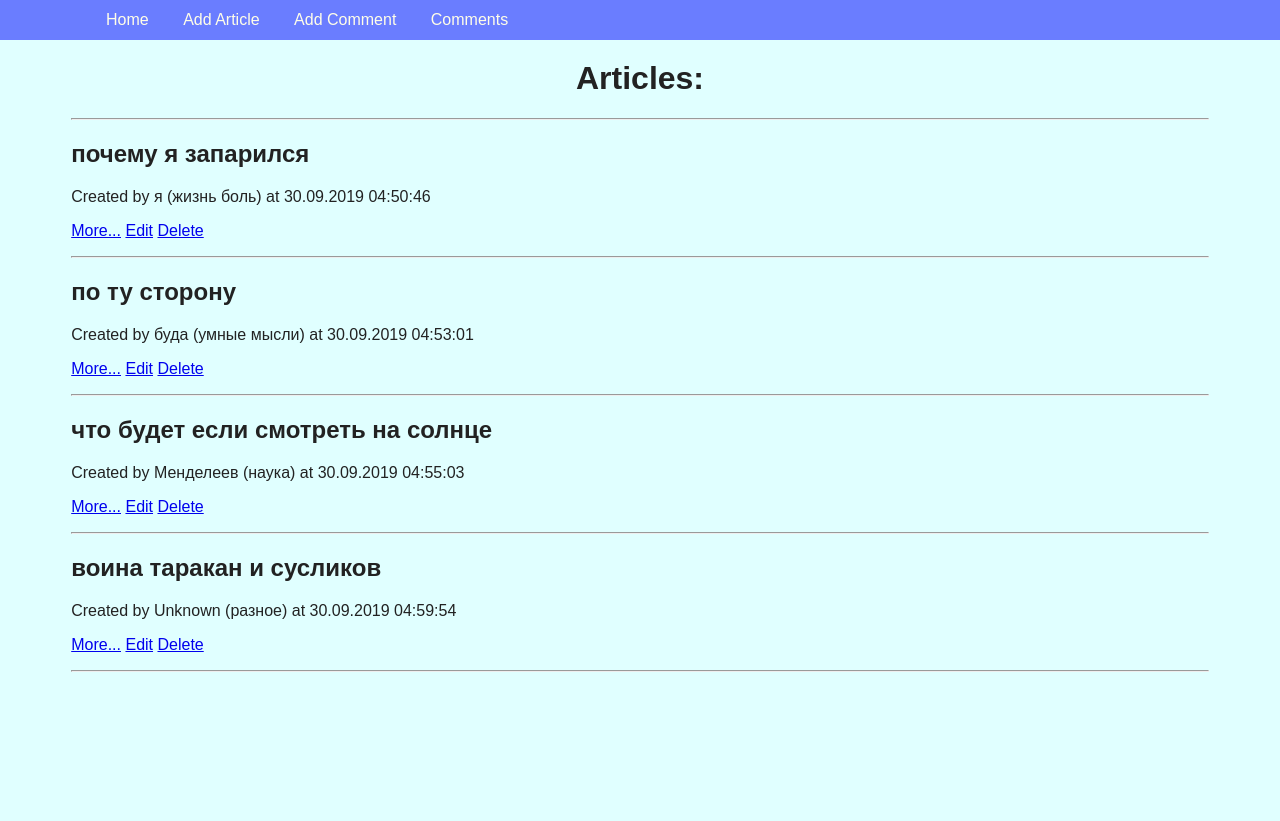
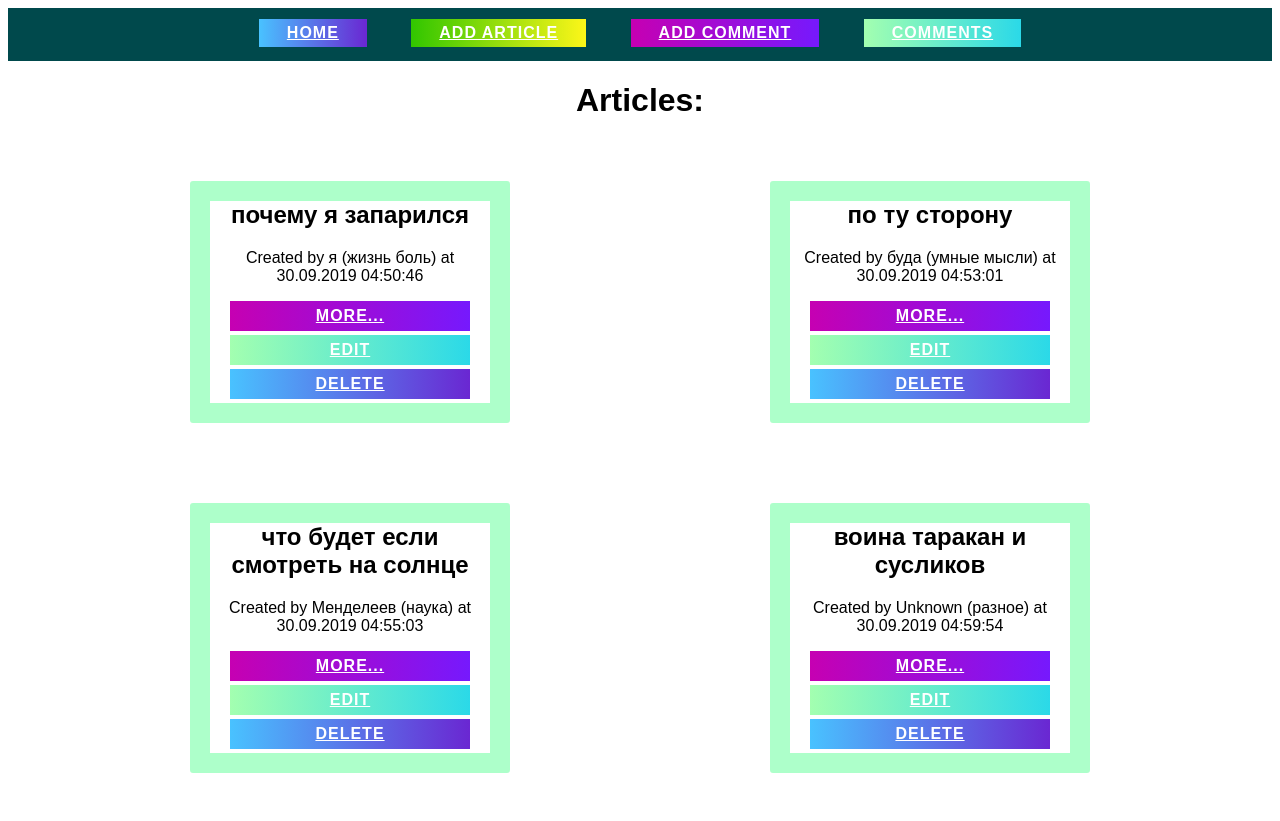
Before and after one commit to keny-stark/blog-2, a Django app: page / in a window 1280 px wide. Before the commit the page ends 672 px from the top, so only its background shows below. Run offline with Django 3.2, Linux system fonts and the light colour scheme; data comes from the database, SQL or seed files in the repository; both versions use the stored data as it was after the commit.

Commit message:
добавил htnlки исправил ошибки во вбюшки

```diff
--- a/source/main/urls.py
+++ b/source/main/urls.py
@@ -26,5 +26,6 @@ urlpatterns = [
     path('article/<int:pk>/delete/', ArticleDeleteView.as_view(), name='article_delete'),
     path('comment/add/', CommentCreateView.as_view(), name='comment_add'),
     path('comments/', CommentsView.as_view(), name='comment_view'),
-    path('comment/update', CommentUpdateView.as_view(), name='update_comment')
+    path('comment/update/<int:pk>/', CommentUpdateView.as_view(), name='update_comment'),
+    path('comment/delete/<int:pk>/', CommentDeleteView.as_view(), name='delete_comment')
 ]
--- a/source/webapp/forms.py
+++ b/source/webapp/forms.py
@@ -1,7 +1,7 @@
 from django import forms
 from django.forms import widgets
 
-from webapp.models import Category, Article
+from webapp.models import Category, Article, Comment
 
 
 class ArticleForm(forms.Form):
@@ -15,7 +15,7 @@ class ArticleForm(forms.Form):
 
 class CommentForm(forms.Form):
     article = forms.ModelChoiceField(queryset=Article.objects.all(), required=True, label='Article',
-                                     empty_label=None)
+                                     empty_label=None,)
     author = forms.CharField(max_length=40, required=False, label='Author', initial='Аноним')
     text = forms.CharField(max_length=400, required=True, label='Text',
                            widget=widgets.Textarea)
--- a/source/webapp/static/css/style.css
+++ b/source/webapp/static/css/style.css
@@ -1,24 +1,15 @@
 body {
-    background: lightcyan;
-    color: #222222;
     font-family: Arial, sans-serif;
-    margin-top: 60px;
 }
-
-h1 {
+.for_text{
+    white-space: pre-wrap;
+    text-indent: 1.5em;
     text-align: center;
 }
-
-.container {
-    max-width: 1200px;
-    width: 90%;
-    margin: 0 auto;
-}
-
 .navbar {
     display: block;
-    background: #6a7dff;
-    position: fixed;
+    background: #00494c;
+    position: initial;
     top: 0;
     right: 0;
     left: 0;
@@ -26,7 +17,9 @@ h1 {
     box-sizing: border-box;
     padding: 7px 30px;
 }
-
+.for_margin{
+    margin-top: 10%;
+}
 .menu {
     font-size: 16px;
     line-height: 1;
@@ -35,38 +28,212 @@ h1 {
     display: inline-block;
     color: #fffee8;
 }
-
 .menu li {
     display: inline-block;
 }
-
-.menu a {
-    display: inline-block;
-    text-decoration: none;
-    color: inherit;
-    padding: 5px 15px;
+.form-error {
+    color: red;
+    font-size: 12px;
+    margin: 5px 0 0 0
+}
+.form-control {
+    padding: 5px;
+    font-size: 16px;
+    border-radius: 5px;
+    display: block;
+    width: 100%;
+    border: solid 1px lightgray;
+    box-sizing: border-box;
+    background: white;
+}
+.field-error {
+    border: solid 1px red;
+    box-shadow: red 0 0 3px;
 }
 
-.menu a:hover {
-    color: #ffc122;
-    text-decoration: underline;
+.form-required {
+    color: red;
+    font-weight: bold;
+}
+.boss_div {
+    width: 280px;
+    height: auto;
+    margin: 40px 0 40px 0;
+    justify-content: space-between;
+    border: solid 20px #00ff5a52;
+    border-radius: 3px;
+}
+.home_div{
+    display: flex;
+    width: 100%;
+    height: auto;
+    margin-left: auto;
+    margin-right: auto;
+    justify-content: space-between;
+    flex-flow: wrap
+}
+.container {
+    margin: 0 auto;
+    width: 100%;
+    max-width: 900px;
+    text-align: center;
+}
+.btn-primary {
+    text-decoration: none;
+    outline: none;
+    display: inline-block;
+    padding: 10px 30px;
+    margin: 5px 10px;
+    border-radius: 10px;
+    box-shadow:0 0 40px 40px #7b7b7b inset, 0 0 0 0 #565656;
+    font-family: 'Montserrat', sans-serif;
+    font-weight: bold;
+    letter-spacing: 2px;
+    color: white;
+    transition: .15s ease-in-out;
+    cursor: pointer;
+}
+.btn-primary:hover {
+    box-shadow: 0 0 10px 0 #5f615d inset, 0 0 10px 4px #5c5c5c;
+    color: #000000;
+}
+.action-btn {
+    text-decoration: none;
+    outline: none;
+    display: inline-block;
+    padding: 10px 30px;
+    margin: 5px 10px;
+    border-radius: 10px;
+    box-shadow: 0 0 40px 40px #5dc365 inset, 0 0 0 0 #a29b40;
+    font-family: 'Montserrat', sans-serif;
+    font-weight: bold;
+    letter-spacing: 2px;
+    color: white;
+    transition: .15s ease-in-out;
+    cursor: pointer;
+}
+.action-btn:hover {
+    box-shadow: 0 0 10px 0 #5f615d inset, 0 0 10px 4px #5c5c5c;
+    color: #000000;
+}
+.overlay {
+  position: fixed;
+  width: 100%;
+  height: 100%;
+  top: 0;
+  left: 0;
+  background-color: rgba(216, 216, 216, 0.81);
+  display: none;
+}
+.popup {
+  position: absolute;
+  width: 400px;
+  left: 50%;
+  top: 50%;
+  transform: translate(-50%, -50%);
+  padding: 40px;
+  box-sizing: border-box;
+  background-color: #848484e3;
+  color: #fff;
 }
 
-.pre {
-    white-space: pre-wrap;
+.close-popup {
+  position: absolute;
+  top: 15px;
+  right: 15px;
+  width: 23px;
+  height: 23px;
+  cursor: pointer;
+}
+.close-popup:before {
+  content: '';
+  background-color: #fff;
+  position: absolute;
+  height: 1px;
+  width: 31px;
+  top: 11px;
+  left: -4px;
+  transform: rotate(-45deg);
 }
 
-.text-center {
-    text-align: center;
+.close-popup::after {
+  content: '';
+  background-color: #fff;
+  position: absolute;
+  height: 1px;
+  width: 31px;
+  top: 11px;
+  transform: rotate(45deg);
+  left: -4px;
+}
+@media screen and (max-width: 768px) {
+  .popup {
+    width: 100%;
+    height: 100vh;
+    font-size: 15px;
+  }
+}
+.for_checkbox{
+    margin: 3px;
+    text-align: end
+}
+.boss_div h2{
+    margin-top: 0;
+}
+.boss_div p input{
+    width: 20px;
+    height: 20px;
 }
 
-.form-error {
-   color: red;
-   font-size: 12px;
-   margin: 5px 0 0 0
+.for_form{
+    max-width: 50%;
+    margin: auto;
 }
-
-.field-error {
-   border: solid 1px red;
-   box-shadow: red 0 0 3px;
+.btn {
+    display: block;
+    margin: 4px 20px;
+    padding: 6px 28px;
+	overflow: hidden;
+	font-family: 'Montserrat Alternates', sans-serif;
+    color: white;
+	letter-spacing: 1px;
+    text-transform: uppercase;
+	font-weight: 600;
+    border-width: 0;
+	transform: matrix3d(1, 0, 0, 0, 0, 1, 0, 0, 0, 0, 1, 0, 0, 0, 0, 1);
+	outline: none;
+    cursor: pointer;
 }
+.btn1 {
+	background: linear-gradient(90deg, #c600b2, #7619fd);
+}
+.btn2 {
+	background: linear-gradient(90deg, #a3ffb0, #2bd9e8);
+}
+.btn3 {
+	background: linear-gradient(90deg, #49c2ff, #6a27d2);
+}
+.btn4 {
+    background: linear-gradient(90deg, #31c600, #fdf619);
+}
+.btn:before,
+.btn:after {
+    content: "";
+	position: absolute;
+	z-index: -1;
+	width: 100%;
+    height: 100%;
+    left: -110%;
+    top: 0;
+	opacity: 0.1;
+	background: black;
+    transform: skewX(25deg);
+	transition: .5s ease;
+}
+.btn:hover:before {
+    left: -10%;
+    transition: .3s ease;
+}
+.btn:hover:after {
+    left: -20%;
+}
--- a/source/webapp/templates/article.html
+++ b/source/webapp/templates/article.html
@@ -3,8 +3,8 @@
 {% block title %}{{ article.title }}{% endblock %}
 
 {% block menu %}
-    <li><a href="{% url "article_update" article.pk %}">Edit</a></li>
-    <li><a href="{% url "article_delete" article.pk %}">Delete</a></li>
+    <li><a href="{% url "article_update" article.pk %}" class="btn btn1">Edit</a></li>
+    <li><a href="{% url "article_delete" article.pk %}" class="btn btn2">Delete</a></li>
 {% endblock %}
 
 {% block content %}
--- a/source/webapp/templates/base.html
+++ b/source/webapp/templates/base.html
@@ -13,7 +13,7 @@
 <nav class="navbar">
    <div class="container">
        <ul class="menu">
-           <li><a href="{% url 'index' %}">Home</a></li>
+           <li><a href="{% url 'index' %}" class="btn btn3">Home</a></li>
            {% block menu %}{% endblock %}
        </ul>
    </div>
--- a/source/webapp/templates/comment/create.html
+++ b/source/webapp/templates/comment/create.html
@@ -1,8 +1,9 @@
-
 {% extends 'base.html' %}
 
 {% block title %}Create Comment{% endblock %}
-
+{% block menu %}
+        <li><a href="{% url 'comment_view' %}" class="btn btn4">Comments</a></li>
+{% endblock %}
 {% block content %}
     <h1>Create Comment</h1>
     <form method="POST" action="{% url 'comment_add' %}">
--- a/source/webapp/templates/comment/update_comment.html
+++ b/source/webapp/templates/comment/update_comment.html
@@ -1,7 +1,9 @@
 {% extends 'base.html' %}
 
 {% block title %}Update Comment{% endblock %}
-
+{% block menu %}
+        <li><a href="{% url 'comment_view' %}">Comments</a></li>
+{% endblock %}
 
 {% block content %}
     <h1>Update Comment</h1>
--- a/source/webapp/templates/delete.html
+++ b/source/webapp/templates/delete.html
@@ -3,7 +3,7 @@
 {% block title %}Delete Article{% endblock %}
 
 {% block menu %}
-    <li><a href="{% url 'article_view' article.pk %}">View</a></li>
+    <li><a href="{% url 'article_view' article.pk %}" class="btn btn4">View</a></li>
 {% endblock %}
 
 {% block content %}
--- a/source/webapp/templates/index.html
+++ b/source/webapp/templates/index.html
@@ -1,23 +1,24 @@
 {% extends 'base.html' %}
 
 {% block menu %}
-    <li><a href="{% url 'article_add' %}">Add Article</a></li>
-    <li><a href="{% url 'comment_add' %}">Add Comment</a></li>
-    <li><a href="{% url 'comment_view' %}">Comments</a></li>
+    <li><a href="{% url 'article_add' %}" class="btn btn4">Add Article</a></li>
+    <li><a href="{% url 'comment_add' %}" class="btn btn1">Add Comment</a></li>
+    <li><a href="{% url 'comment_view' %}" class="btn btn2">Comments</a></li>
 {% endblock %}
 
 {% block content %}
     <h1>Articles:</h1>
-    <hr/>
+    <div class="home_div">
+
     {% for article in articles %}
+        <div class="boss_div">
         <h2>{{ article.title }}</h2>
         <p>Created by {{ article.author }} ({{ article.category|default_if_none:'Без категории' }})
             at {{ article.created_at|date:'d.m.Y H:i:s' }}</p>
-        <p>
-            <a href="{% url 'article_view' article.pk %}">More...</a>
-            <a href="{% url 'article_update' article.pk %}">Edit</a>
-            <a href="{% url "article_delete" article.pk %}">Delete</a>
-        </p>
-        <hr/>
+            <a href="{% url 'article_view' article.pk %}" class="btn btn1">More...</a>
+            <a href="{% url 'article_update' article.pk %}" class="btn btn2">Edit</a>
+            <a href="{% url "article_delete" article.pk %}" class="btn btn3">Delete</a>
+        </div>
     {% endfor %}
+    </div>
 {% endblock %}
--- a/source/webapp/templates/update.html
+++ b/source/webapp/templates/update.html
@@ -3,7 +3,7 @@
 {% block title %}Update Article{% endblock %}
 
 {% block menu %}
-    <li><a href="{% url 'article_view' article.pk %}">View</a></li>
+    <li><a href="{% url 'article_view' article.pk %}" class="btn btn3">View</a></li>
 {% endblock %}
 
 {% block content %}
--- a/source/webapp/views.py
+++ b/source/webapp/views.py
@@ -93,7 +93,6 @@ class CommentCreateView(View):
                 text=form.cleaned_data['text'],
                 article=form.cleaned_data['article']
             )
-            # это нужно исправить на ваш url.
             return redirect('article_view', pk=comment.article.pk)
         else:
             return render(request, 'comment/create.html', context={'form': form})
@@ -111,30 +110,32 @@ class CommentsView(TemplateView):
 class CommentUpdateView(View):
     def get(self, request, *args, **kwargs):
         comment = get_object_or_404(Comment, pk=kwargs.get('pk'))
-        form = ArticleForm(data={
+        form = CommentForm(data={
             'author': comment.author,
             'text': comment.text,
+            'article': comment.article
         })
         return render(request, 'comment/update_comment.html', context={'form': form, 'comment': comment})
 
     def post(self, request, *args, **kwargs):
         comment = get_object_or_404(Article, pk=kwargs.get('pk'))
-        form = ArticleForm(data=request.POST)
+        form = CommentForm(data=request.POST)
         if form.is_valid():
             comment.author = form.cleaned_data['author']
             comment.text = form.cleaned_data['text']
+            comment.article = form.cleaned_data['article']
             comment.save()
             return redirect('comment_view')
         else:
-            return render(request, 'update.html', context={'form': form, 'comment': comment})
+            return render(request, 'comment/update_comment.html', context={'form': form, 'comment': comment})
 
 
 class CommentDeleteView(View):
     def get(self, request, *args, **kwargs):
-        article = get_object_or_404(Article, pk=kwargs.get('pk'))
-        return render(request, 'delete.html', context={'article': article})
+        comment = get_object_or_404(Comment, pk=kwargs.get('pk'))
+        return render(request, 'comment/delete_comment.html', context={'comment': comment})
 
     def post(self, request, *args, **kwargs):
-        article = get_object_or_404(Article, pk=kwargs.get('pk'))
-        article.delete()
-        return redirect('index')
+        comment = get_object_or_404(Comment, pk=kwargs.get('pk'))
+        comment.delete()
+        return redirect('comment_view')
```
Also changed, not shown: source/webapp/fixtures/dump.json (added, +162 -0 lines), source/webapp/templates/comment/comments.html (+6 -6 lines), source/webapp/templates/comment/delete_comment.html (added, +14 -0 lines).
